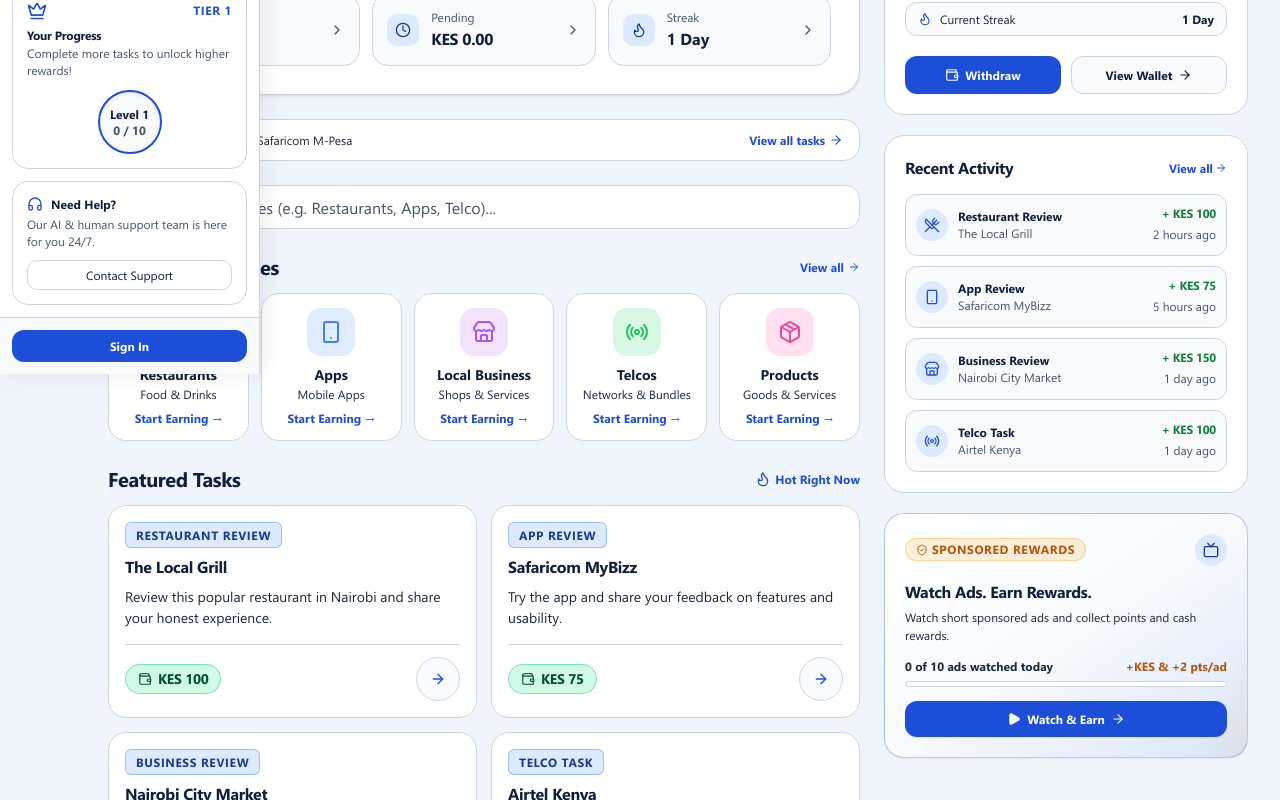
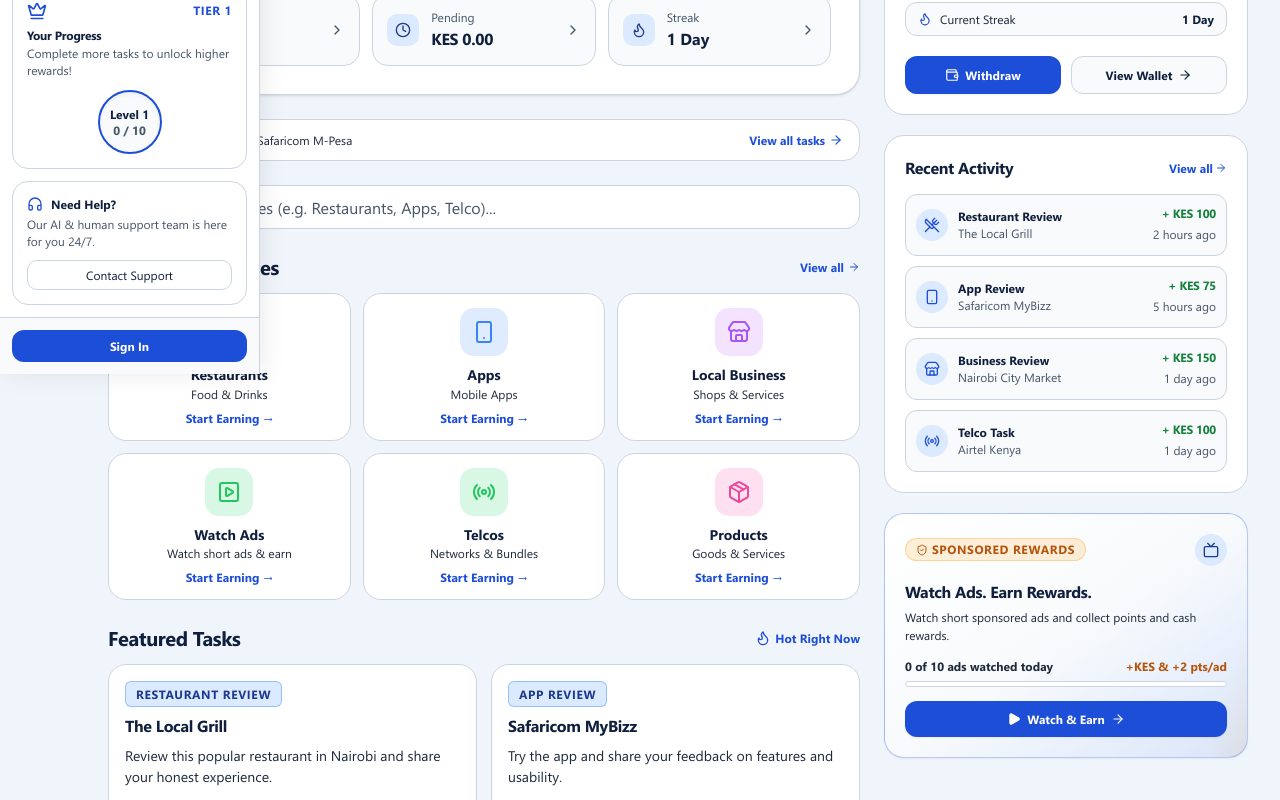
Before and after one commit to gackstonew-lgtm/EarnOra, a Next.js app: page /dashboard in a window 1280 px wide. Shown: the part 426-1226 px from the top of the page. Built offline with nearby package versions, Linux system fonts and the light colour scheme; no server answers.

Commit message:
feat(dashboard): add Watch Ads category to Popular Categories grid

```diff
--- a/src/app/dashboard/page.tsx
+++ b/src/app/dashboard/page.tsx
@@ -18,6 +18,7 @@
   Award,
   Info,
   Play,
+  SquarePlay,
   Tv,
 } from "lucide-react";
 import { useAuth } from "@/components/providers/AuthProvider";
@@ -91,7 +92,7 @@
   const pendingBal = user?.pendingBalance ?? 0;
   const streakCount = user?.streakDays ?? 1;
 
-  // The 5 Popular Categories from the design reference
+  // The 6 Popular Categories from the design reference
   const popularCategories = [
     {
       id: "hotels_restaurants",
@@ -119,6 +120,15 @@
       iconColor: "#A855F7", // Purple
       iconBg: "bg-purple-500/15",
       href: "/earn?category=local_services",
+    },
+    {
+      id: "watch_ads",
+      name: "Watch Ads",
+      subtext: "Watch short ads & earn",
+      icon: SquarePlay,
+      iconColor: "#22C55E", // Green
+      iconBg: "bg-green-500/15",
+      href: "/earn/ads",
     },
     {
       id: "telco_fintech",
@@ -345,19 +355,20 @@
               </Link>
             </div>
 
-            <div className="grid grid-cols-2 sm:grid-cols-3 md:grid-cols-5 gap-3">
+            <div className="grid grid-cols-1 min-[300px]:grid-cols-2 sm:grid-cols-3 gap-3">
               {filteredCategories.map((cat) => {
                 const Icon = cat.icon;
                 return (
                   <Link
                     key={cat.id}
                     href={cat.href}
-                    className="group rounded-[18px] bg-[var(--bg-card)] border border-[var(--border-subtle)] p-3.5 flex flex-col items-center text-center hover:border-[var(--brand-blue)] transition-all"
+                    aria-label={`${cat.name} — ${cat.subtext}. Start Earning`}
+                    className="group rounded-[18px] bg-[var(--bg-card)] border border-[var(--border-subtle)] p-3.5 flex flex-col items-center text-center hover:border-[var(--brand-blue)] focus-visible:outline-hidden focus-visible:ring-2 focus-visible:ring-[var(--brand-blue)] transition-all"
                   >
                     <div
-                      className={`w-12 h-12 rounded-[14px] ${cat.iconBg} flex items-center justify-center mb-2.5 transition-transform group-hover:scale-105`}
+                      className={`w-12 h-12 rounded-[14px] ${cat.iconBg} flex items-center justify-center mb-2.5 transition-transform group-hover:scale-105 motion-reduce:transition-none motion-reduce:group-hover:scale-100`}
                     >
-                      <Icon className="w-6 h-6" style={{ color: cat.iconColor }} />
+                      <Icon className="w-6 h-6" style={{ color: cat.iconColor }} aria-hidden="true" />
                     </div>
                     <span className="font-bold text-xs sm:text-sm text-[var(--text-primary)] leading-tight truncate w-full">
                       {cat.name}
```
Also changed, not shown: 1 other file (tests, documents, lock files or other folders).
